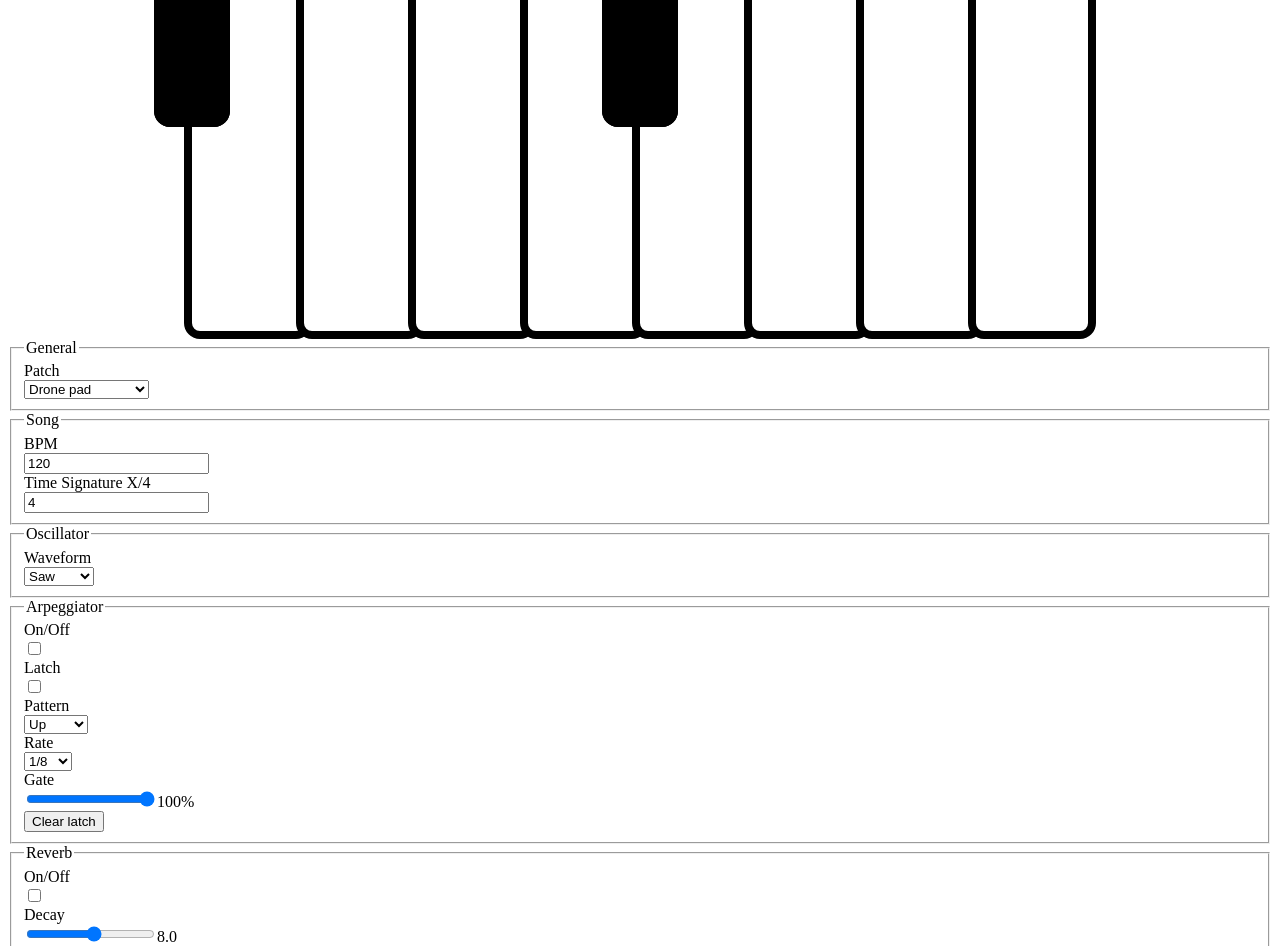
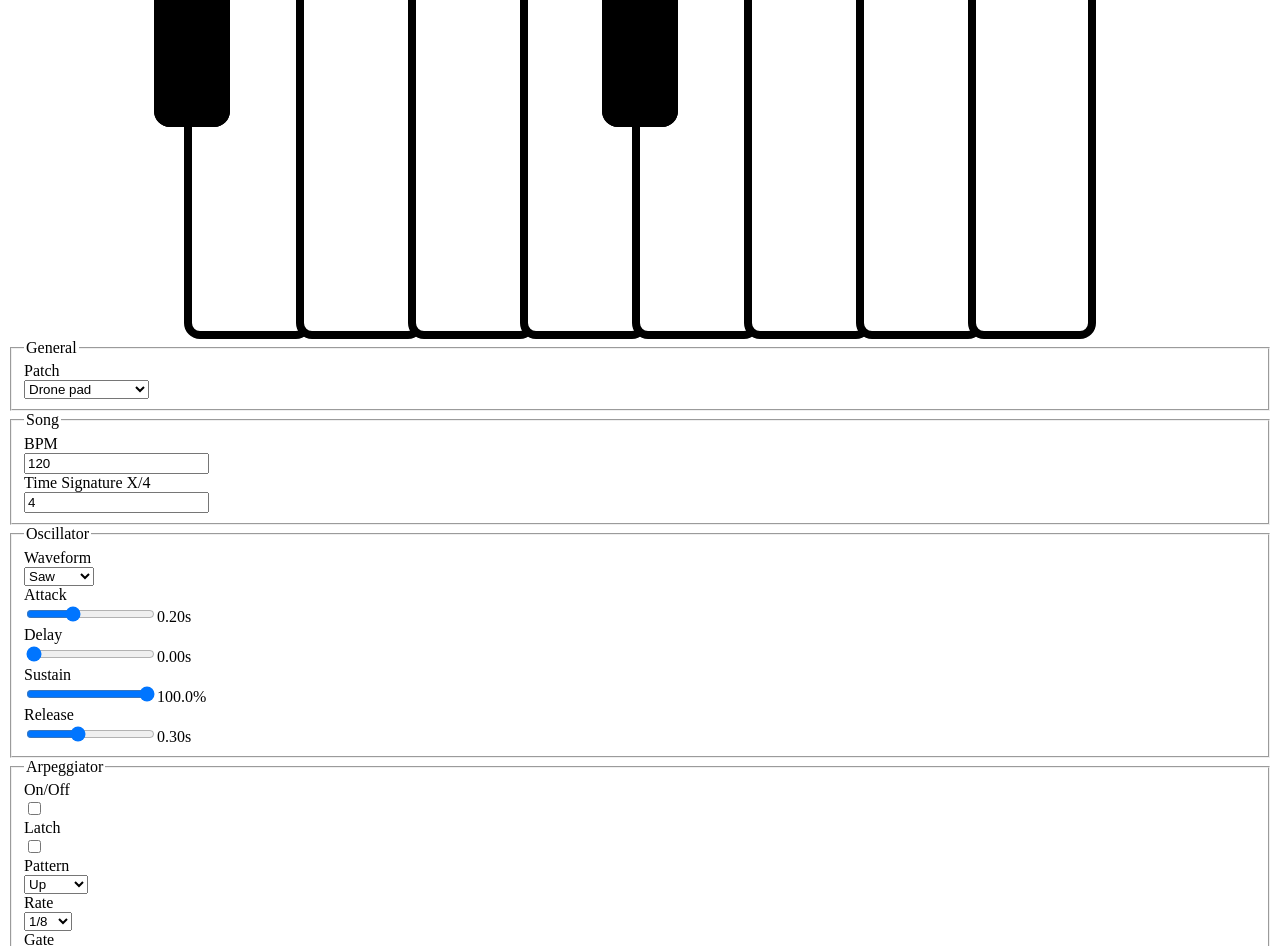
Before and after one commit to xow/ambience, a Next.js app: page / in a window 1280 px wide. Shown: the part 300-1246 px from the top of the page. Built offline with nearby package versions, Linux system fonts and the light colour scheme.

Commit message:
#24 Synth envelope

```diff
--- a/src/components/Controls/Synth.tsx
+++ b/src/components/Controls/Synth.tsx
@@ -3,11 +3,13 @@ import { IDawSettings } from '../..';
 import { SynthParametersContext } from '../../pages';
 import PluginControl from './PluginControl';
 import Select from '../Util/Select';
+import Radial from '../Util/Radial';
 
 function Synth() {
   const { dawSettings, setDawSettings } = useContext(SynthParametersContext);
   return (
     <PluginControl pluginName="Oscillator">
+      <div className="flex-grow w-36">
         <Select<IDawSettings['synth']['type']>
           label="Waveform"
           options={{
@@ -24,6 +26,71 @@ function Synth() {
             })
           }
         />
+      </div>
+      <div className="flex-grow w-36">
+        <Radial
+          label="Attack"
+          value={dawSettings.synth.attack ** (1 / 3)}
+          onChange={value =>
+            setDawSettings({
+              ...dawSettings,
+              synth: { ...dawSettings.synth, attack: value ** 3 },
+            })
+          }
+          min={0}
+          max={5 ** (1 / 3)}
+          displayFunction={x => `${(x ** 3).toFixed(2)}s`}
+          decimalPlaces={10}
+        />
+      </div>
+      <div className="flex-grow w-36">
+        <Radial
+          label="Delay"
+          value={dawSettings.synth.delay ** (1 / 3)}
+          onChange={value =>
+            setDawSettings({
+              ...dawSettings,
+              synth: { ...dawSettings.synth, delay: value ** 3 },
+            })
+          }
+          min={0}
+          max={5 ** (1 / 3)}
+          displayFunction={x => `${(x ** 3).toFixed(2)}s`}
+          decimalPlaces={10}
+        />
+      </div>
+      <div className="flex-grow w-36">
+        <Radial
+          label="Sustain"
+          value={dawSettings.synth.sustain}
+          onChange={value =>
+            setDawSettings({
+              ...dawSettings,
+              synth: { ...dawSettings.synth, sustain: value ** 3 },
+            })
+          }
+          min={0}
+          max={1}
+          displayFunction={x => `${(x * 100).toFixed(1)}%`}
+          decimalPlaces={5}
+        />
+      </div>
+      <div className="flex-grow w-36">
+        <Radial
+          label="Release"
+          value={dawSettings.synth.release ** (1 / 3)}
+          onChange={value =>
+            setDawSettings({
+              ...dawSettings,
+              synth: { ...dawSettings.synth, release: value ** 3 },
+            })
+          }
+          min={0}
+          max={5 ** (1 / 3)}
+          displayFunction={x => `${(x ** 3).toFixed(2)}s`}
+          decimalPlaces={10}
+        />
+      </div>
     </PluginControl>
   );
 }
```
Lines whose indentation alone changed are shown as unchanged.
